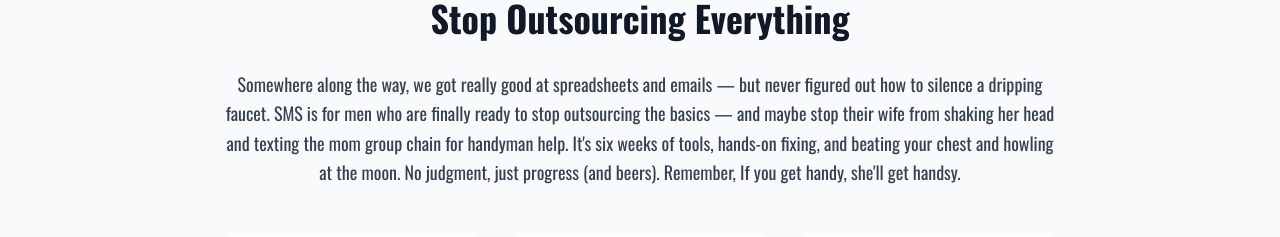
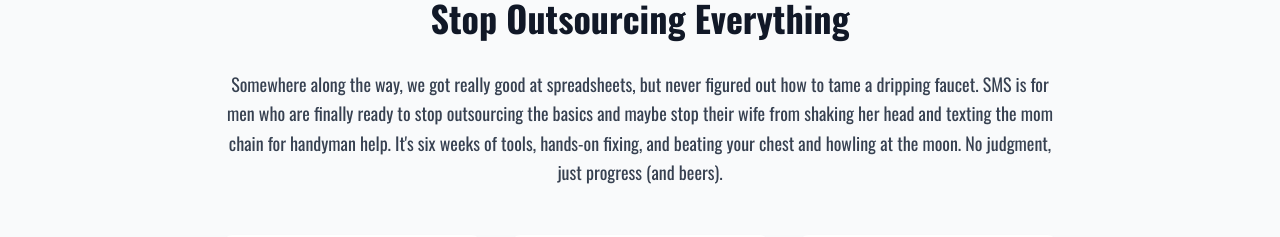
Before and after one commit to brettwilzbach/SMS, a React (Vite) app: page / in a window 1280 px wide. Shown: the part 699-936 px from the top of the page. Built offline with nearby package versions, Linux system fonts and the light colour scheme.

Commit message:
Update Stop Outsourcing Everything section text

```diff
--- a/src/App.tsx
+++ b/src/App.tsx
@@ -136,7 +136,7 @@ function App() {
             Stop Outsourcing Everything
           </h2>
           <p className="text-lg text-gray-700 leading-relaxed mb-12 max-w-4xl mx-auto">
-            Somewhere along the way, we got really good at spreadsheets and emails — but never figured out how to silence a dripping faucet. SMS is for men who are finally ready to stop outsourcing the basics — and maybe stop their wife from shaking her head and texting the mom group chain for handyman help. It's six weeks of tools, hands-on fixing, and beating your chest and howling at the moon. No judgment, just progress (and beers). Remember, If you get handy, she'll get handsy.
+            Somewhere along the way, we got really good at spreadsheets, but never figured out how to tame a dripping faucet. SMS is for men who are finally ready to stop outsourcing the basics and maybe stop their wife from shaking her head and texting the mom chain for handyman help. It's six weeks of tools, hands-on fixing, and beating your chest and howling at the moon. No judgment, just progress (and beers).
           </p>
 
           <div className="grid grid-cols-1 md:grid-cols-3 gap-8">
```
